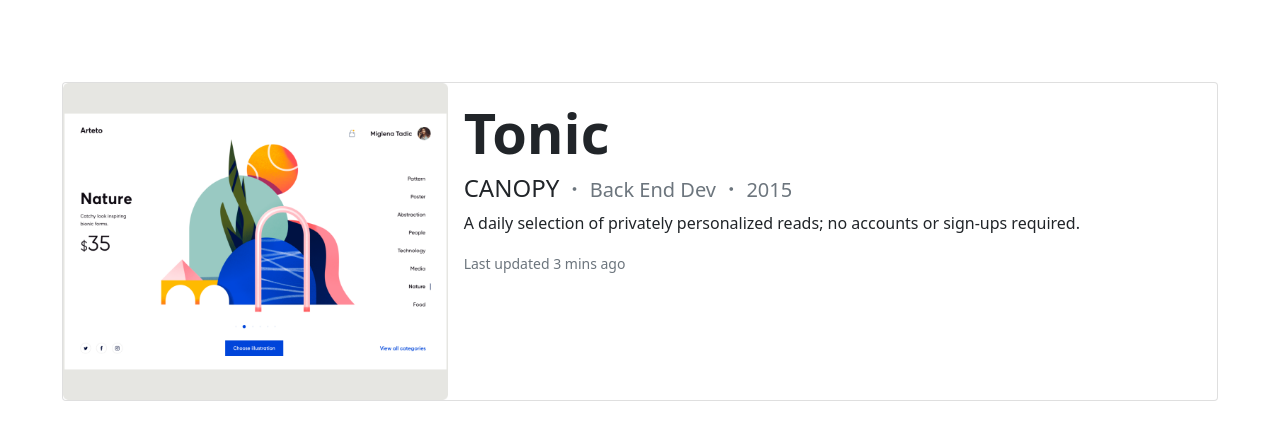
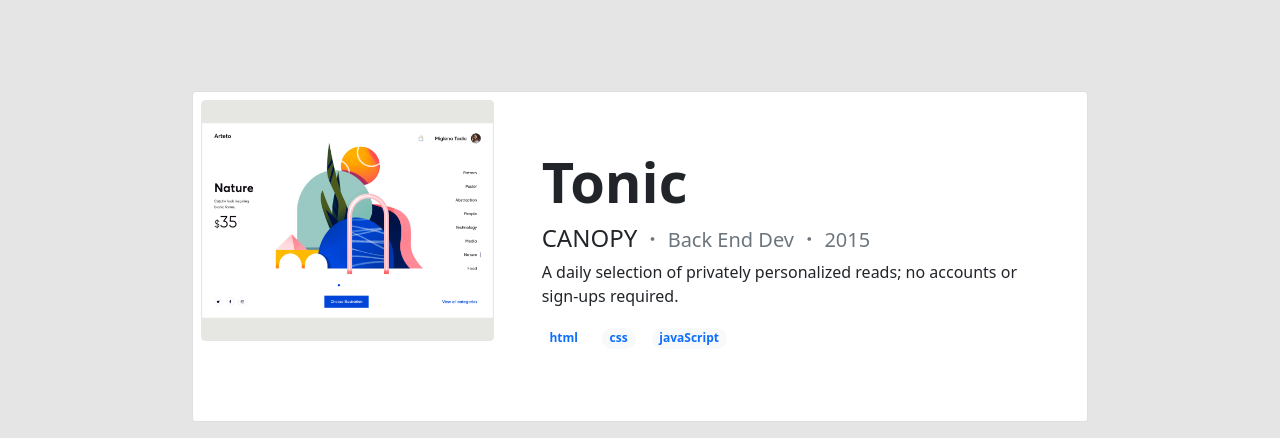
Before and after one commit to joseph07-drack/Bootstrap-Portfolio, a plain HTML site: page index.html in a window 1280 px wide. Shown: the part 703-1141 px from the top of the page. Before the commit the page ends 1120 px from the top, so only its background shows below. Drawn offline with nearby package versions, Linux system fonts and the light colour scheme.

Commit message:
Add card styles in the exsting one

```diff
--- a/css/styles.css
+++ b/css/styles.css
@@ -1,9 +1,13 @@
+body {
+  background-color: #e5e5e5;
+}
+
 #portfolio .card {
-    margin: 0 auto;
-    max-width: 1156px;
-    max-height: 496px
+  margin: 0 auto;
+  max-width: 70%;
+  /* max-height: 496px; */
 }
 
 ul {
-    list-style: none;
+  list-style: none;
 }
--- a/index.html
+++ b/index.html
@@ -58,7 +58,7 @@
         <div
           class="container d-flex flex-column justify-content-center align-content-center"
         >
-          <h1 class="display-2 fw-bold">I’m Alexandra</h1>
+          <h1 class="display-1 fw-bold">I’m Alexandra</h1>
           <h2 class="display-2 fw-bold">Glad to see you!</h2>
           <p class="lead fs-2">
             I’m a software developer! I can help you build a product , feature
@@ -69,17 +69,17 @@
           <p class="lead fs-4 text-primary fw-bold">LET'S CONNECT</p>
           <ul class="d-flex p-0">
             <li class="me-3">
-              <a href="">
+              <a href="#">
                 <i class="bi bi-twitter text-muted"></i>
               </a>
             </li>
             <li class="me-3">
-              <a href="">
+              <a href="#">
                 <i class="bi bi-linkedin text-muted"></i>
               </a>
             </li>
             <li>
-              <a href="">
+              <a href="#">
                 <i class="bi bi-github text-muted"></i>
               </a>
             </li>
@@ -89,29 +89,44 @@
     </section>
 
     <section id="portfolio">
-      <div class="card mb-3">
+      <div class="card mb-3 p-2 bg-white">
         <div class="row g-0">
           <div class="col-md-4">
             <img
               src="img/pic1.png"
               class="img-fluid rounded-start"
-              alt="card title"
+              alt="project picutre"
             />
           </div>
           <div class="col-md-8">
-            <div class="card-body">
-
+            <div class="card-body p-5">
               <h4 class="card-title fw-bolder display-4">Tonic</h4>
               <div class="d-flex align-items-baseline">
-              <h5 class="card-title fs-4">CANOPY</h5>
-              <h6 class="text-muted fs-5">&nbsp;<i class="bi bi-dot"></i> Back End Dev <i class="bi bi-dot"></i> 2015</h6>
-            </div>
+                <h5 class="card-title fs-4">CANOPY</h5>
+                <h6 class="text-muted fs-5">
+                  &nbsp;<i class="bi bi-dot"></i> Back End Dev
+                  <i class="bi bi-dot"></i> 2015
+                </h6>
+              </div>
               <p class="card-text">
-                A daily selection of privately personalized reads; no accounts or sign-ups required.
+                A daily selection of privately personalized reads; no accounts
+                or sign-ups required.
               </p>
-              <p class="card-text">
-                <small class="text-muted">Last updated 3 mins ago</small>
-              </p>
+              <ul class="d-flex p-0">
+                <li class="me-3">
+                  <span class="badge rounded-pill text-primary">html</span>
+                </li>
+                <li class="me-3">
+                  <span class="badge rounded-pill bg-light text-primary"
+                    >css</span
+                  >
+                </li>
+                <li class="me-3">
+                  <span class="badge rounded-pill bg-light text-primary"
+                    >javaScript</span
+                  >
+                </li>
+              </ul>
             </div>
           </div>
         </div>
```
